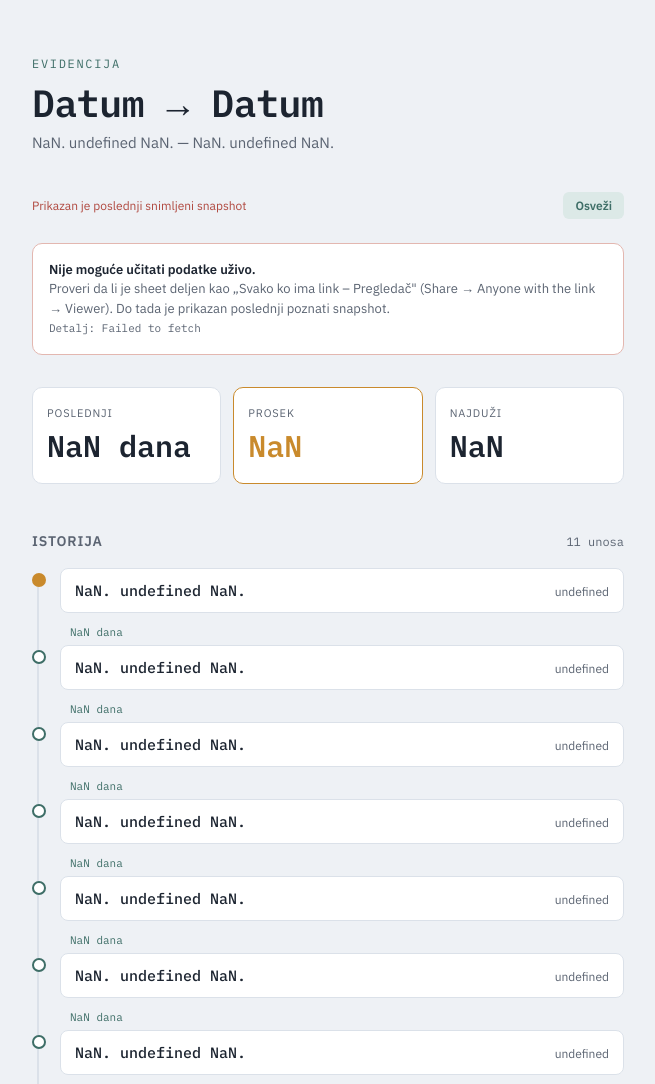
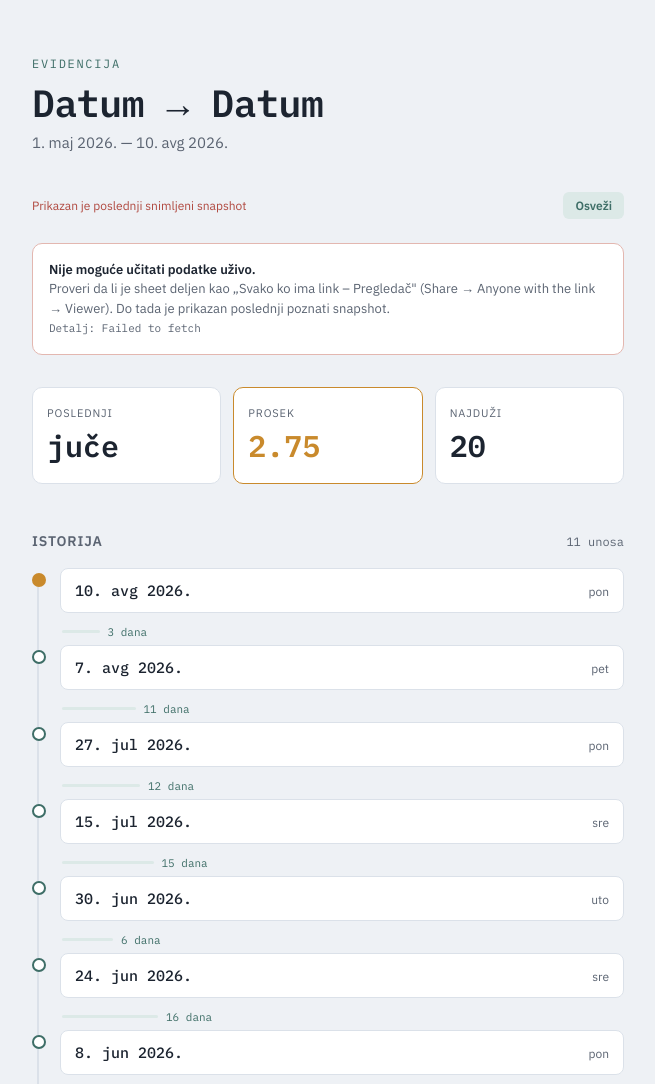
Before and after one commit to Nigli/evidencija-datuma, a plain HTML site: page index.html in a window 1280 px wide. Shown: the top 1084 px of the page, without its empty margins (312-967 px from the left). Drawn offline with Linux system fonts and the light colour scheme; no server answers.

Commit message:
Enhance date parsing and error handling
Updated date parsing logic to handle multiple formats and added error handling for invalid dates.

```diff
--- a/index.html
+++ b/index.html
@@ -348,7 +348,7 @@
   // Fallback snapshot, used only if the live fetch fails.
   const FALLBACK = {
     dates: [
-      "2026-08-11", "2026-08-07", "2026-07-27", "2026-07-15",
+      "2026-08-10", "2026-08-07", "2026-07-27", "2026-07-15",
       "2026-06-30", "2026-06-24", "2026-06-08", "2026-06-01",
       "2026-05-12", "2026-05-06", "2026-05-01"
     ]
@@ -368,9 +368,20 @@
   }
 
   function parseCsvDate(s) {
-    // Google's CSV export gives dates as M/D/YYYY
-    const [m, d, y] = s.trim().split('/').map(Number);
-    return new Date(y, m - 1, d);
+    s = (s || '').trim();
+    if (!s) return null;
+
+    // M/D/YYYY (Google's usual export format)
+    let m = s.match(/^(\d{1,2})\/(\d{1,2})\/(\d{4})$/);
+    if (m) return new Date(Number(m[3]), Number(m[1]) - 1, Number(m[2]));
+
+    // YYYY-MM-DD
+    m = s.match(/^(\d{4})-(\d{1,2})-(\d{1,2})$/);
+    if (m) return new Date(Number(m[1]), Number(m[2]) - 1, Number(m[3]));
+
+    // Fallback: let the browser try (handles things like "Aug 10, 2026")
+    const d = new Date(s);
+    return isNaN(d.getTime()) ? null : d;
   }
 
   function parseCsv(text) {
@@ -414,7 +425,21 @@
   }
 
   function render(data) {
-    const parsed = data.dates.map(s => parseCsvDate(s));
+    const parsed = data.dates
+      .map(s => ({ raw: s, date: parseCsvDate(s) }))
+      .filter(item => {
+        if (!item.date) {
+          console.warn('Ne mogu da parsiram datum:', JSON.stringify(item.raw));
+          return false;
+        }
+        return true;
+      })
+      .map(item => item.date);
+
+    if (!parsed.length) {
+      throw new Error('Nijedan datum nije uspešno parsiran — pogledaj konzolu (F12)');
+    }
+
     const { poslednji, prosek, najduzi, gaps } = computeSummary(parsed);
 
     document.getElementById('statPoslednji').textContent = fmtPoslednji(poslednji);
@@ -470,6 +495,7 @@
       const res = await fetch(CSV_URL + Date.now());
       if (!res.ok) throw new Error('HTTP ' + res.status);
       const text = await res.text();
+      console.log('Sirovi CSV odgovor:', text);
       const data = parseCsv(text);
       if (!data.dates.length) throw new Error('Prazan odgovor');
 
```
